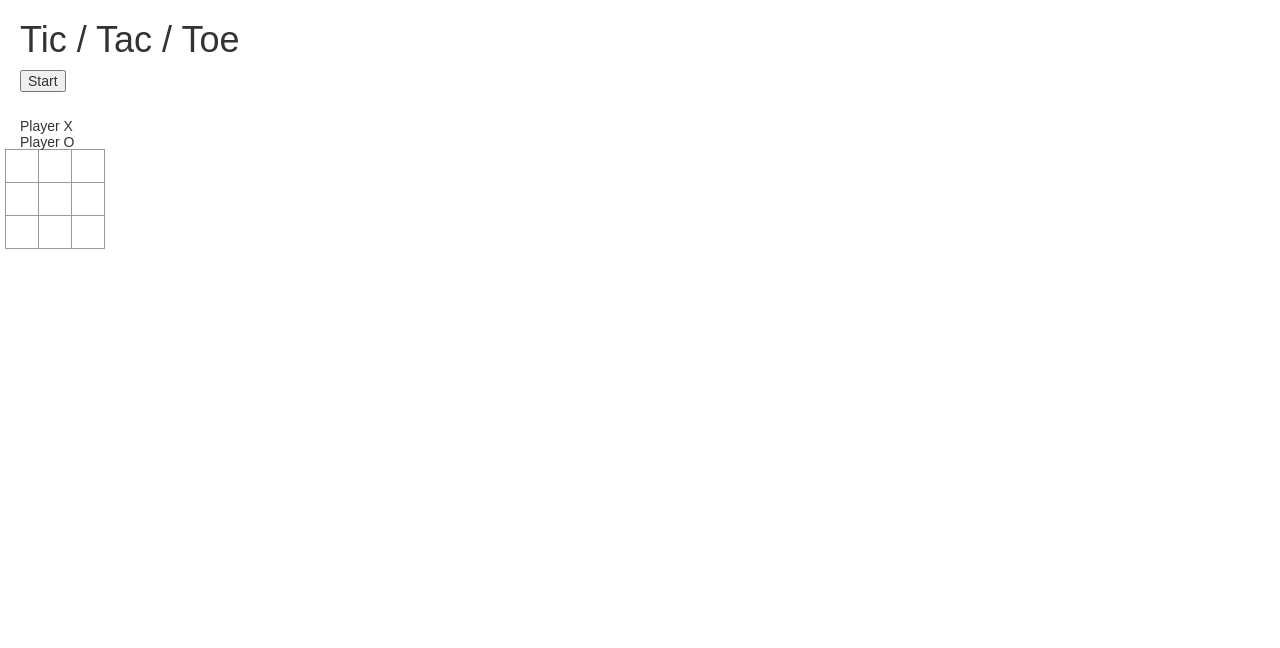
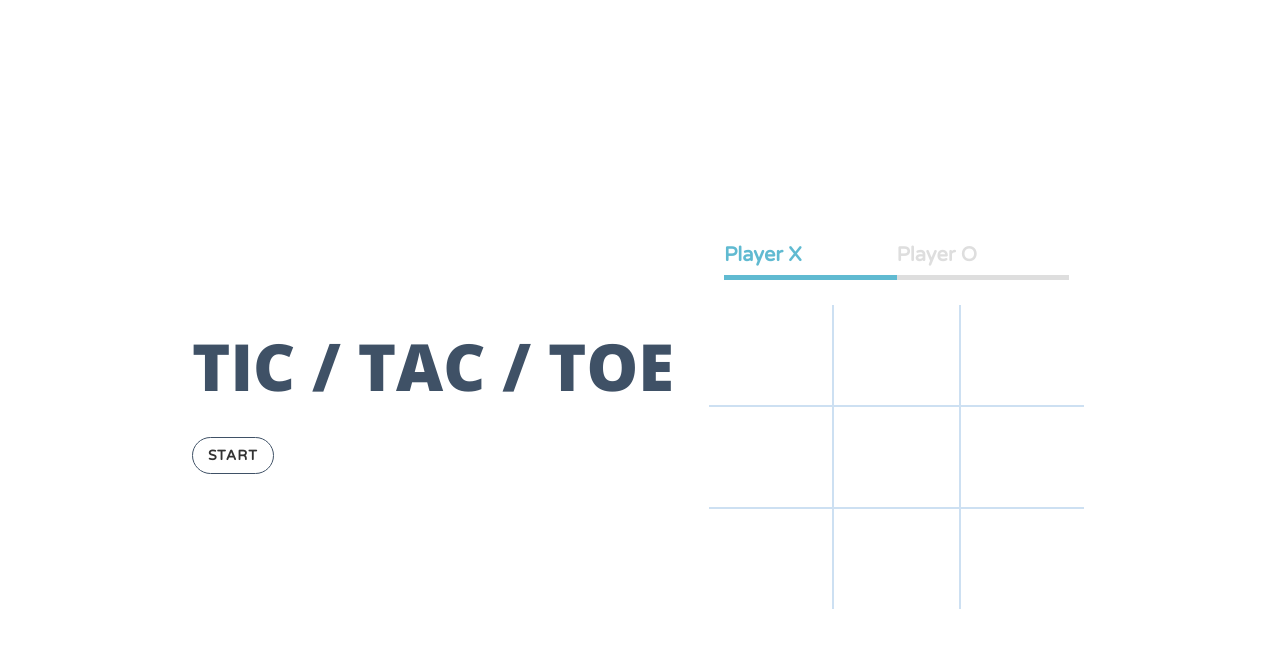
Before and after one commit to wcyjoyce/tictactoe, a React app: page / in a window 1280 px wide. Shown: the top 648 px of the page. Built offline with nearby package versions, Linux system fonts and the light colour scheme.

Commit message:
CSS added

```diff
--- /dev/null
+++ b/assets/stylesheets/_game.scss
@@ -0,0 +1,74 @@
+.game {
+  display: flex;
+  flex-direction: row;
+}
+
+.row {
+  border: none;
+
+  &:first-child {
+    border-bottom: 2.5px solid #CDE0F2;
+  }
+
+  &:last-child {
+    border-top: 2.5px solid #CDE0F2;
+  }
+
+  &:after {
+    clear: both;
+    content: "";
+    display: table;
+  }
+
+  .square {
+    &:first-child {
+      border-right: 2.5px solid #CDE0F2;
+    }
+
+    &:last-child {
+      border-left: 2.5px solid #CDE0F2;
+    }
+  }
+}
+
+.square {
+  float: left;
+  font-size: 50px;
+  font-weight: bold;
+  background: none;
+  height: 100px;
+  width: 125px;
+  border: none;
+  padding: 0;
+  text-align: center;
+
+  &:focus {
+    outline: none;
+  }
+}
+
+
+.status {
+  display: flex;
+  align-items: center;
+  padding-bottom: 10px;
+
+  .winner {
+    font-family: "Varela Round", sans-serif;
+    font-size: 30px;
+    padding-bottom: 0px;
+  }
+
+  .message {
+    font-family: "Open Sans", sans-serif;
+    color: #3F5166;
+    font-size: 24px;
+    text-transform: uppercase;
+    padding: 0px 10px 0px 30px;
+  }
+
+  img {
+    height: 40px;
+  }
+
+}
--- /dev/null
+++ b/assets/stylesheets/_player.scss
@@ -0,0 +1,31 @@
+.players {
+  display: flex;
+  justify-content: space-between;
+  font-size: 20px;
+  margin-bottom: 25px;
+}
+
+.player {
+  color: #DEDEDE;
+  width: 100%;
+  padding-bottom: 5px;
+  border-bottom: 5px solid #DEDEDE;
+
+  &.X {
+    border-bottom: 5px solid #60BAD1;
+  }
+
+  &.O {
+    border-bottom: 5px solid #D95988;
+  }
+}
+
+.X {
+  color: #60BAD1;
+  padding-bottom: 5px;
+}
+
+.O {
+  color: #D95988;
+  padding-bottom: 5px;
+}
--- a/assets/stylesheets/application.scss
+++ b/assets/stylesheets/application.scss
@@ -1,50 +1,58 @@
+@import "game";
+@import "player";
+
 body {
-  font: 14px "Century Gothic", Futura, sans-serif;
-  margin: 20px;
+  font-family: "Varela Round", sans-serif;
+  font-weight: bold;
 }
 
-ol, ul {
-  padding-left: 30px;
+.flex {
+  display: flex;
+  position: fixed;
+  height: 100%;
+  width: 100%;
+  align-items: center;
+  justify-content: center;
 }
 
-.board-row:after {
-  clear: both;
-  content: "";
-  display: table;
+.left {
+  width: 40%;
+  display: flex;
+  align-items: center;
+  font-weight: bold;
+  margin: 0px 10px;
+
+  h1 {
+    font-family: "Open Sans", sans-serif;
+    text-transform: uppercase;
+    font-size: 65px;
+    color: #3F5166;
+    margin: 20px 0px;
+  }
+
+  button {
+    font-family: "Varela Round", sans-serif;
+    text-transform: uppercase;
+    font-size: 14px;
+    letter-spacing: 1px;
+    background: none;
+    border: 1px solid #3F5166;
+    padding: 7.5px 15px;
+    border-radius: 20px;
+    margin: 15px 0px;
+
+    &:hover {
+      border: 1px solid #909090;
+      color: #909090;
+    }
+
+    &:focus {
+      outline: none;
+    }
+  }
 }
 
-.status {
-  margin-bottom: 10px;
+.right {
+  width: 30%;
+  padding: 0px 10px;
 }
-
-.square {
-  background: #fff;
-  border: 1px solid #999;
-  float: left;
-  font-size: 24px;
-  font-weight: bold;
-  line-height: 34px;
-  height: 34px;
-  margin-right: -1px;
-  margin-top: -1px;
-  padding: 0;
-  text-align: center;
-  width: 34px;
-}
-
-.square:focus {
-  outline: none;
-}
-
-.kbd-navigation .square:focus {
-  background: #ddd;
-}
-
-.game {
-  display: flex;
-  flex-direction: row;
-}
-
-.game-info {
-  margin-left: 20px;
-}
--- a/src/components/square.jsx
+++ b/src/components/square.jsx
@@ -21,7 +21,7 @@ import React, { Component } from "react";
 const Square = ({ value, onClick }) => {
   return (
     <button className="square" onClick={onClick}>
-      {value}
+      <div className={value}>{value}</div>
     </button>
   );
 }
```
